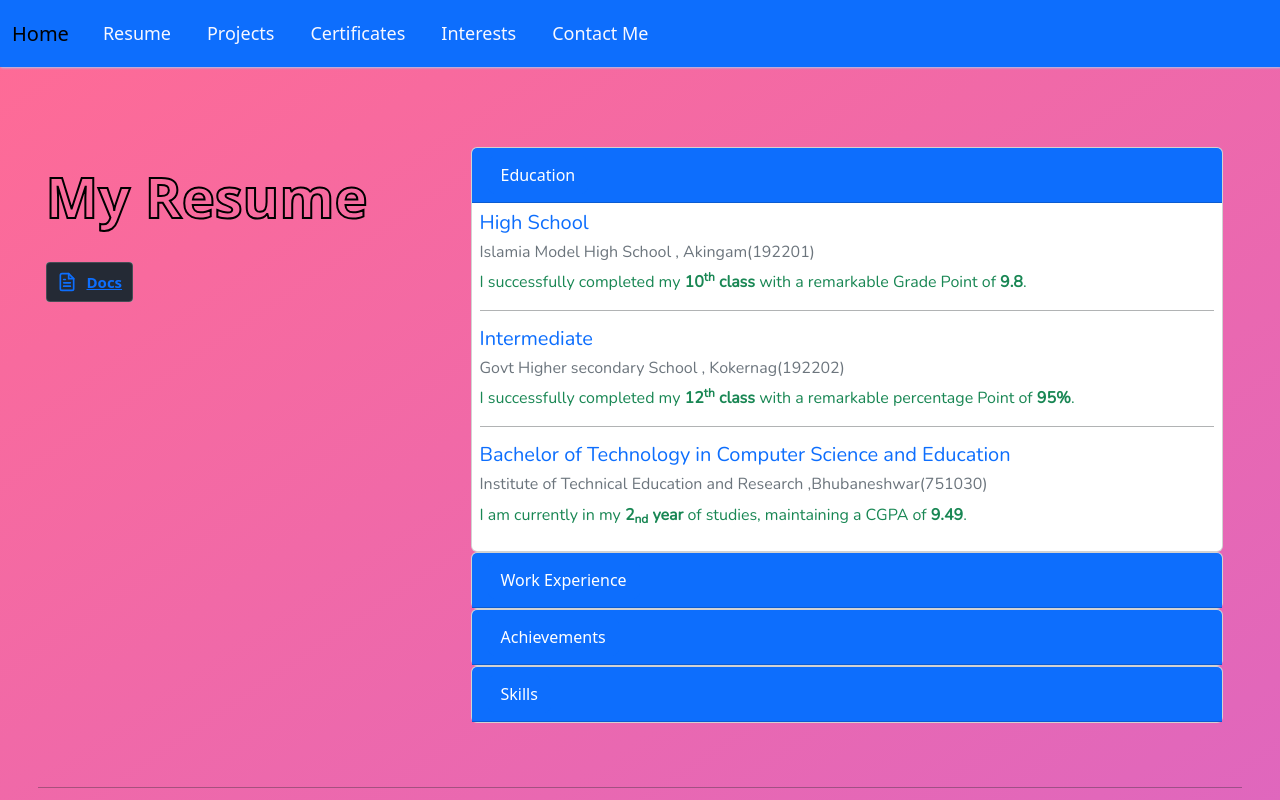
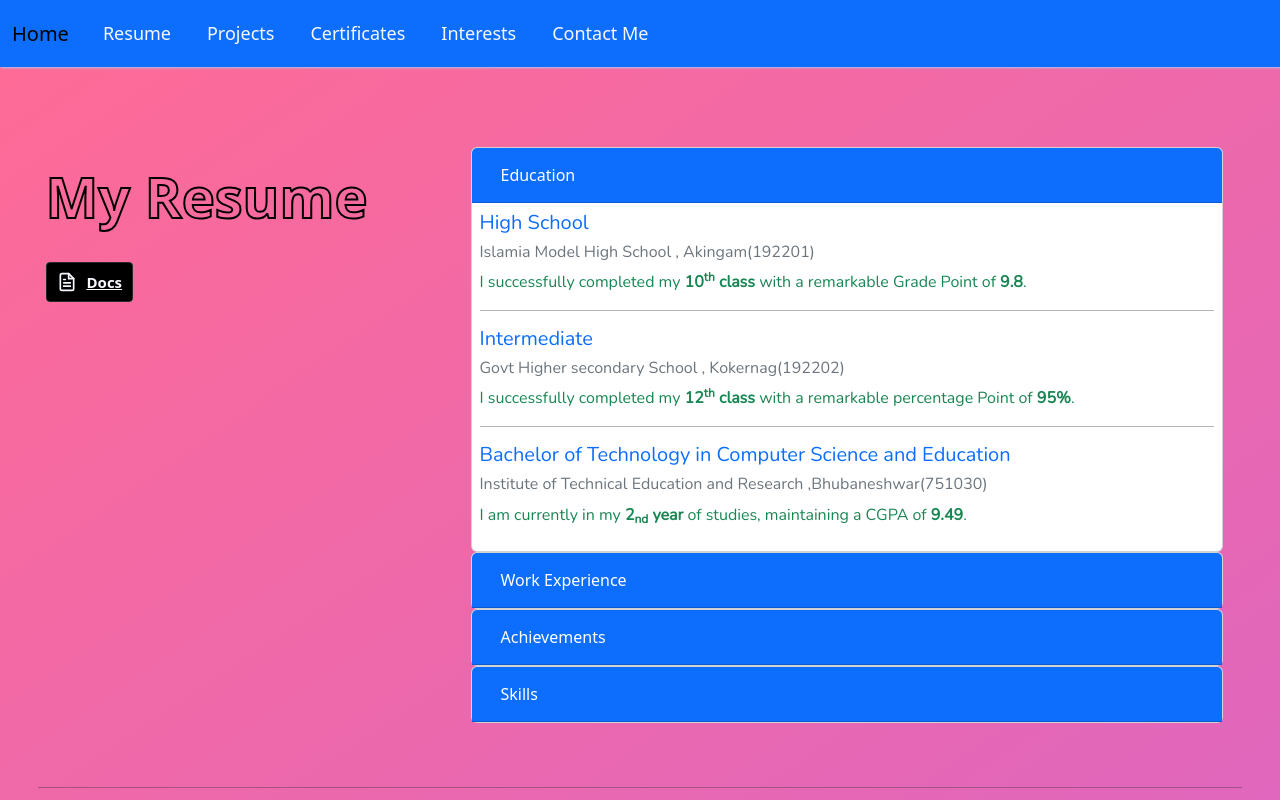
Before and after one commit to Danishyousuf19/Danish-Yousuf, a plain HTML site: page index.html in a window 1280 px wide. Shown: the top 800 px of the page. Drawn offline with nearby package versions, Linux system fonts and the light colour scheme.

Commit message:
modified:   style.css

```diff
--- a/index.html
+++ b/index.html
@@ -95,9 +95,9 @@
                             <line y2="13" x2="8" y1="13" x1="16"></line>
                             <line y2="17" x2="8" y1="17" x1="16"></line>
                             <polyline points="10 9 9 9 8 9"></polyline>
-                        </svg> Docs</div>
+                        </svg> <span style="color: ghostwhite;text-decoration: underline;">Docs</span></div>
                     <div class="download">
-                        <svg class="css-i6dzq1" stroke-linejoin="round" stroke-linecap="round" fill="none"
+                        <svg class="css-i6dzq1"  stroke-linejoin="round" stroke-linecap="round" fill="none"
                             stroke-width="2" stroke="currentColor" height="24" width="24" viewBox="0 0 24 24">
                             <path d="M21 15v4a2 2 0 0 1-2 2H5a2 2 0 0 1-2-2v-4"></path>
                             <polyline points="7 10 12 15 17 10"></polyline>
--- a/style.css
+++ b/style.css
@@ -559,9 +559,12 @@ body.no-scroll {
     padding: 0 10px;
     border-radius: 4px;
     z-index: 1;
-    background-color: #242a35;
+    background-color: #000000;
     border: solid 1px #e8e8e82d;
     transition: all .3s cubic-bezier(0.77, 0, 0.175, 1);
+}
+svg{
+   color: ghostwhite!important
 }
 
 .download-button:hover {
```
